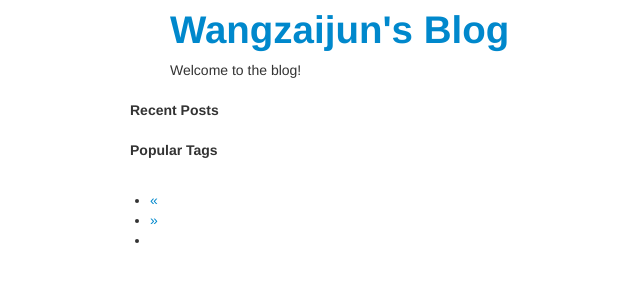
After one commit to shmily-xiao/blog, a Flask app: template templates/home.html in a window 1280 px wide. The commit adds this page. Shown: the top 300 px of the page, without its empty margins (0-640 px from the left). Run offline with Flask 2, Linux system fonts and the light colour scheme; the template is opened without the code that fills it: values that come from a table or form of the project are taken from there, others are empty; some libraries are stand-ins or nearby versions.

Commit message:
first page Home.html

```diff
--- a/config.py
+++ b/config.py
@@ -1,6 +1,6 @@
 class Config(object):
     '''Base config class.'''
-    pass
+    SECRET_KEY = 'aad7b9b55a84265155322fe603b97168'
 
 class ProdConfig(Config):
     """Production config class."""
@@ -13,4 +13,4 @@
 
     # MySQL connection
     # database_type+driver://user:password@sql_server_ip:port/database_name
-    SQLALCHEMY_DATABASE_URI='mysql+pymysql://root:qazwsx1234@127.0.0.1:3306/blog'
+    SQLALCHEMY_DATABASE_URI = 'mysql+pymysql://root:qazwsx1234@127.0.0.1:3306/blog'
--- a/main.py
+++ b/main.py
@@ -1,7 +1,10 @@
 #!/usr/bin/env python
 # -*- coding: utf-8 -*-
+
 from flask import Flask
+
 from config import DevConfig
+import wt_forms
 
 # 告诉Flask这是入口有点像是java的@controller效果
 app = Flask(__name__)
--- a/requirements.txt
+++ b/requirements.txt
@@ -5,6 +5,7 @@
 Flask-Migrate==2.0.3
 Flask-Script==2.0.5
 Flask-SQLAlchemy==2.2
+Flask-WTF==0.14.2
 itsdangerous==0.24
 Jinja2==2.9.6
 Mako==1.0.6
@@ -16,3 +17,4 @@
 six==1.10.0
 SQLAlchemy==1.1.9
 Werkzeug==0.12.1
+WTForms==2.1
--- a/templates/base.html
+++ b/templates/base.html
@@ -10,6 +10,8 @@
   <link rel="stylesheet" href="{{ url_for('static', filename='css/bootstrap.min.css') }}">
   <!-- Macro: `render paginate` -->
     <!--定义宏-->
+    <!--agination: SQLAlchemy 的分页对象 flask_sqlalchemy.Pagination object-->
+    <!--endpoint: 视图函数名(EG. post())-->
   {% macro render_pagination(pagination, endpoint) %}
     <nav>
       <ul class="pagination">
@@ -57,7 +59,7 @@
         <p>Welcome to the blog!</p>
     </div>
     {% block body %}
-        body_content
+      base body
     {% endblock %}
   </div>
   <script src="{{ url_for('static', filename='js/jquery.min.js') }}"></script>
--- /dev/null
+++ b/templates/home.html
@@ -0,0 +1,51 @@
+{% extends "base.html"%}
+{% block title %} Wangzajun's Blog{% endblock %}
+
+<!-- Replace the BODY of template base.html -->
+{% block body %}
+<!-- The data object from view function: `home()` -->
+<div class="row">
+    <div class="col-md-1"></div>
+    <div class="col-md-10">
+      <div class="col-lg-9">
+        <!-- Get Pagination object-->
+        {% for post in posts.items %}
+        <div class="row">
+          <div class="col-lg-12">
+            <h1>{{ post.title }}</h1>
+          </div>
+        </div>
+        <div class="row">
+          <div class="col-lg-12">
+            {{ post.text | truncate(255) | safe }}
+            <!-- Set the link for read more -->
+            <a href="{{ url_for('post', post_id=post.id) }}">Read More</a>
+          </div>
+        </div>
+        {% endfor %}
+      </div>
+      <div class="col-lg-3">
+        <div class="row">
+          <h5>Recent Posts</h5>
+          <ul>
+            {% for post in recent %}
+            <!-- Set the link for recent posts. -->
+            <li><a href="{{ url_for('post', post_id=post.id) }}">{{ post.title }}</a></li>
+            {% endfor %}
+          </ul>
+        </div>
+        <div class="row">
+          <h5>Popular Tags</h5>
+          <ul>
+            {% for tag in top_tags %}
+            <li><a href="{{ url_for('tag', tag_name=tag[0].name) }}">{{ tag[0].name }}</a></li>
+            {% endfor %}
+          </ul>
+        </div>
+      </div>
+    </div>
+    <div class="col-md-1"></div>
+  <!-- Call the Macro: `render_pagination` from base.html -->
+  {{ render_pagination(posts, 'home') }}
+</div>
+{% endblock %}
```
Also changed, not shown: fake_data.py (added, +30 -0 lines), wt_forms.py (added, +21 -0 lines).
